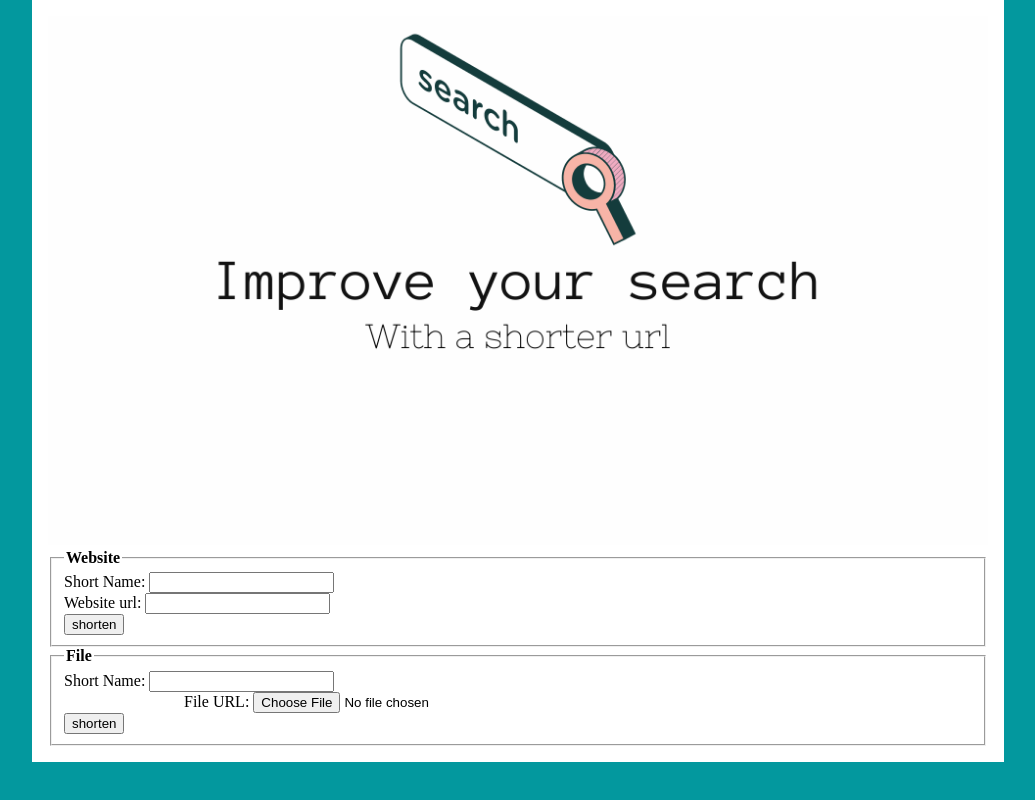
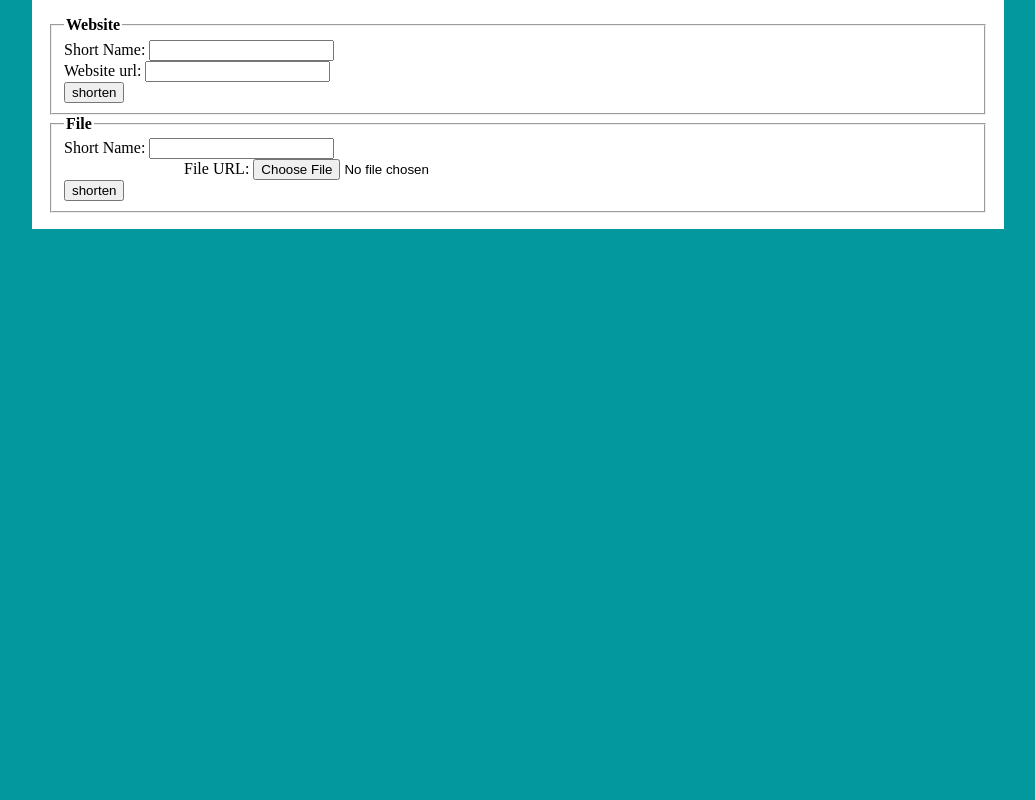
Before and after one commit to ThomasRettig/url-shortener-1, a Flask app: page / in a window 1280 px wide. Shown: the whole page, without its empty margins (122-1157 px from the left). Run offline with Flask 2, Linux system fonts and the light colour scheme; some libraries are stand-ins or nearby versions.

Commit message:
Update home.html

```diff
--- a/choiceurl/templates/home.html
+++ b/choiceurl/templates/home.html
@@ -4,10 +4,6 @@
 
 {% block main %}
 
-        <!-- Page content-->
-        <div class="banner-image">
-            <img src="{{ url_for('static', filename='B.png') }}" alt="banner-img">
-        </div>
   <div class="container">
      <form action="your_url" method="post" class="item-1">
       <fieldset>
```
Lines whose indentation alone changed are shown as unchanged.
